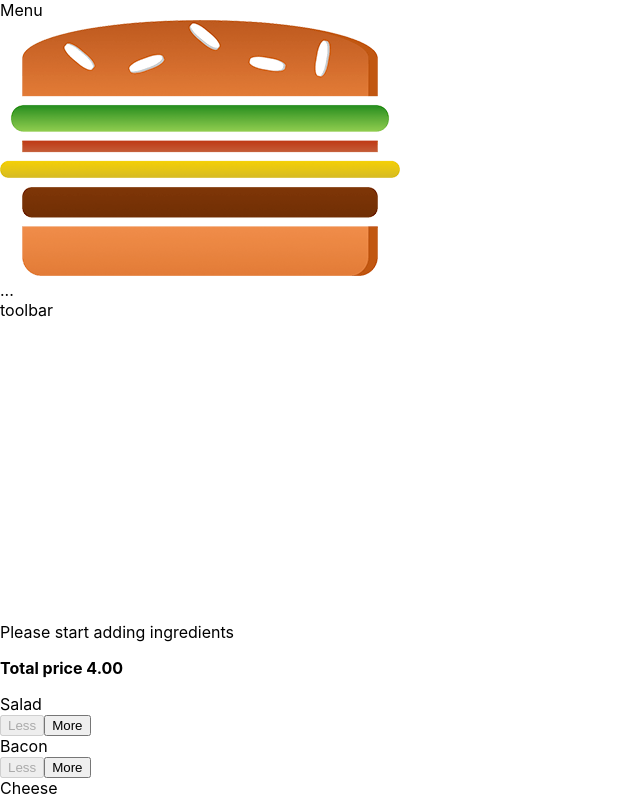
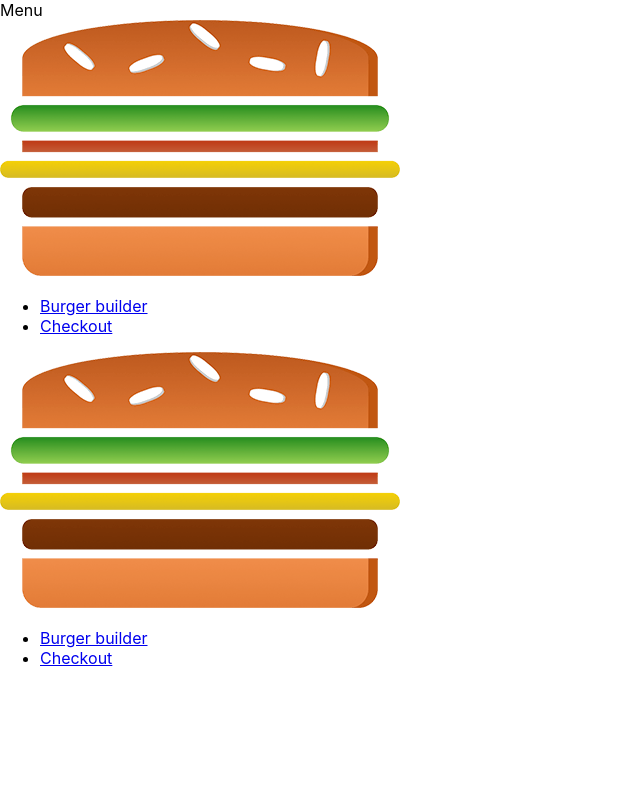
Before and after one commit to kakula01/burgerapp, a React app: page / in a window 1280 px wide. Shown: the top 797 px of the page, without its empty margins (0-640 px from the left). Built offline with nearby package versions, Linux system fonts and the light colour scheme.

Commit message:
sidedrawer functionality

```diff
--- a/src/App.js
+++ b/src/App.js
@@ -6,7 +6,6 @@ import Toolbar from './components/Navigation/Toolbar/Toolbar'
 function App() {
   return (
     <div>
-      <Toolbar/>
       <Layout >
         <BurgerBuilder />
       </Layout>
--- a/src/components/Layout/Layout.js
+++ b/src/components/Layout/Layout.js
@@ -1,17 +1,41 @@
-import React from 'react'
+import React, {Component} from 'react'
 import Aux from '../../hoc/Auxiliary'
 import classes from './Layout.css'
+import SideDrawer from '../Navigation/sideDrawer/sideDrawer'
+import Toolbar from '../Navigation/Toolbar/Toolbar'
 
-const Layout = (props)=> {
-    return (
-        <Aux>
-            <div > toolbar </div>
+class Layout extends Component {
+    state ={
+        showSideDrawer:true
+    }
+    closeSideDrawerHandler = () =>{
+
+        this.setState({showSideDrawer:false})
+    }
+    toggleSideDrawerHandler = () =>{
+        this.setState((prevState)=>{return{showSideDrawer:!prevState.SideDrawer}
+        })
+    }
+
+    render(props){
+
+        return (
+            <Aux>
+            <Toolbar clicked={this.toggleSideDrawerHandler}/>
+            <SideDrawer
+                open ={this.state.showSideDrawer}
+                backdropCancel={this.closeSideDrawerHandler}/>
             <main className= {classes.content}>
-                {props.children}
+                {this.props.children}
             </main>
+        </Aux>
+        )
+    }
+}
+// const Layout = (props)=> {
+//     return (
 
-        </Aux>
-    )
-}
+//     )
+// }
 
 export default Layout
--- /dev/null
+++ b/src/components/Navigation/NavigationalItems/NavigationalItem/NavigationalItem.css
@@ -0,0 +1,45 @@
+.NaviagationalItem{
+    margin:10px 0;
+    box-sizing: border-box;
+    display:block;
+    width:100%;
+}
+
+.NavigationalItem a {
+    color:#8F5C2C;
+    text-decoration:none;
+    width:100%;
+    box-sizing:border-box;
+    display:block;
+}
+
+.NavigationalItem a:active,
+.NaviagationalItem a:hover,
+.NaviagationalItem a.active {
+    color:#40A4C8;
+}
+
+@media (min-width:500px){
+    .NaviagationalItem{
+        margin:0;
+        display:flex;
+        align-items: center;
+        width:auto;
+        height:100%;
+    }
+
+    .NavigationalItem a {
+        color:white;
+        height:100%;
+        padding:16px 10px;
+        border-bottom:4px solid transparent;
+    }
+
+    .NavigationalItem a:active,
+    .NaviagationalItem a:hover,
+    .NaviagationalItem a.active {
+        background-color: #8F5C2C;
+        border-bottom: 4px solid #40A4C8;
+        color:white;
+    }
+}
--- /dev/null
+++ b/src/components/Navigation/NavigationalItems/NavigationalItem/NavigationalItem.js
@@ -0,0 +1,16 @@
+import React from 'react';
+import classes from './NavigationalItem.css';
+
+
+const NavigationalItem =(props) =>
+{
+    console.log(props.active);
+    return (
+    <li className={classes.NavigationalItem}>
+        <a href={props.link} className={props.active? classes.active: null}>{props.children}</a>
+
+     </li>
+    )
+}
+
+export default NavigationalItem
--- /dev/null
+++ b/src/components/Navigation/NavigationalItems/NavigationalItems.css
@@ -0,0 +1,15 @@
+.NavigationalItems {
+    margin:0;
+    padding:0;
+    list-style: none;
+    display:flex;
+    flex-flow:column;
+    align-items:center;
+    height:100%;
+}
+
+@media(min-width:500px){
+    .NavigationalItems{
+        flex-flow: row;
+    }
+}
--- /dev/null
+++ b/src/components/Navigation/NavigationalItems/NavigationalItems.js
@@ -0,0 +1,12 @@
+import React from 'react';
+import classes from './NavigationalItems.css';
+import NavigationalItem from './NavigationalItem/NavigationalItem'
+
+const NavigationalItems =() =>(
+    <ul className={classes.NavigationalItems}>
+        <NavigationalItem link ="/" >Burger builder</NavigationalItem>
+        <NavigationalItem  link ="/" >Checkout</NavigationalItem>
+    </ul>
+)
+
+export default NavigationalItems
--- a/src/components/Navigation/Toolbar/Toolbar.css
+++ b/src/components/Navigation/Toolbar/Toolbar.css
@@ -16,3 +16,13 @@
 .Toolbar nav {
     height:100%;
 }
+
+.Logo{
+    height:80%;
+}
+
+@media (max-width:499px){
+    .DesktopOnly{
+        display:none;
+    }
+}
--- a/src/components/Navigation/Toolbar/Toolbar.js
+++ b/src/components/Navigation/Toolbar/Toolbar.js
@@ -1,15 +1,21 @@
 import React from 'react';
 import classes from './Toolbar.css'
 import Logo from '../../Logo/Logo'
+import NavigationalItems from '../NavigationalItems/NavigationalItems'
 
-const Toolbar = ()=>(
-    <header className={classes.Toolbar}>
-        <div>Menu</div>
-        <Logo/>
-        <nav>
-            ...
-        </nav>
-    </header>
-)
+const Toolbar = (props)=>{
+
+    return (
+        <header className={classes.Toolbar}>
+            <div onClick= {props.clicked}>Menu</div>
+            <div className={classes.Logo}>
+            <Logo/>
+            </div>
+            <nav className={classes.DesktopOnly}>
+                <NavigationalItems />
+            </nav>
+        </header>
+    )
+}
 
 export default Toolbar
--- /dev/null
+++ b/src/components/Navigation/sideDrawer/sideDrawer.css
@@ -0,0 +1,30 @@
+.sideDrawer {
+    position:fixed;
+    width:280px;
+    min-width:70%;
+    height:100%;
+    left:0;
+    top:0;
+    z-index:200;
+    background-color:white;
+    padding:32px 16px;
+    box-sizing:border-box;
+    transition: transform 0.3s ease-out;
+}
+
+@media (min-width:500px){
+    .sideDrawer {
+        display:none;
+    }
+}
+
+.Open {
+    transform: translateX(0);
+}
+.Close{
+    transform: translateX(-100%);
+}
+.Logo{
+    height:11%;
+    margin-bottom:32px;
+}
--- /dev/null
+++ b/src/components/Navigation/sideDrawer/sideDrawer.js
@@ -0,0 +1,28 @@
+import React from 'react'
+import Logo from '../../Logo/Logo';
+import NavigationalItems from '../NavigationalItems/NavigationalItems'
+import classes from './sideDrawer.css'
+import Backdrop from '../../UI/Modal/Backdrop/Backdrop'
+import Aux from '../../../hoc/Auxiliary'
+
+const SideDrawer =(props) =>{
+    let attachClasses = [classes.sideDrawer, classes.Close];
+    if(props.open){
+        attachClasses = [classes.sideDrawer, classes.Open];
+    }
+    return (
+        <Aux>
+        <Backdrop show={props.open} backdropCancel={props.backdropCancel}/>
+        <div className ={attachClasses.join(' ')}>
+            <div className ={classes.Logo}>
+            <Logo />
+            </div>
+            <nav>
+                <NavigationalItems />
+            </nav>
+        </div>
+        </Aux>
+    )
+}
+
+export default SideDrawer
--- a/src/components/UI/Modal/Backdrop/Backdrop.js
+++ b/src/components/UI/Modal/Backdrop/Backdrop.js
@@ -1,8 +1,11 @@
 import React from 'react';
 import classes from './Backdrop.css'
 
-const Backdrop = (props) => (
-    props.show ? <div className= {classes.Backdrop} onClick={props.backdropCancel}></div> :null
-)
+const Backdrop = (props) => {
+
+    return(
+     props.show ? <div className= {classes.Backdrop} onClick={props.backdropCancel}></div> :null
+    )
+}
 
 export default Backdrop
```
